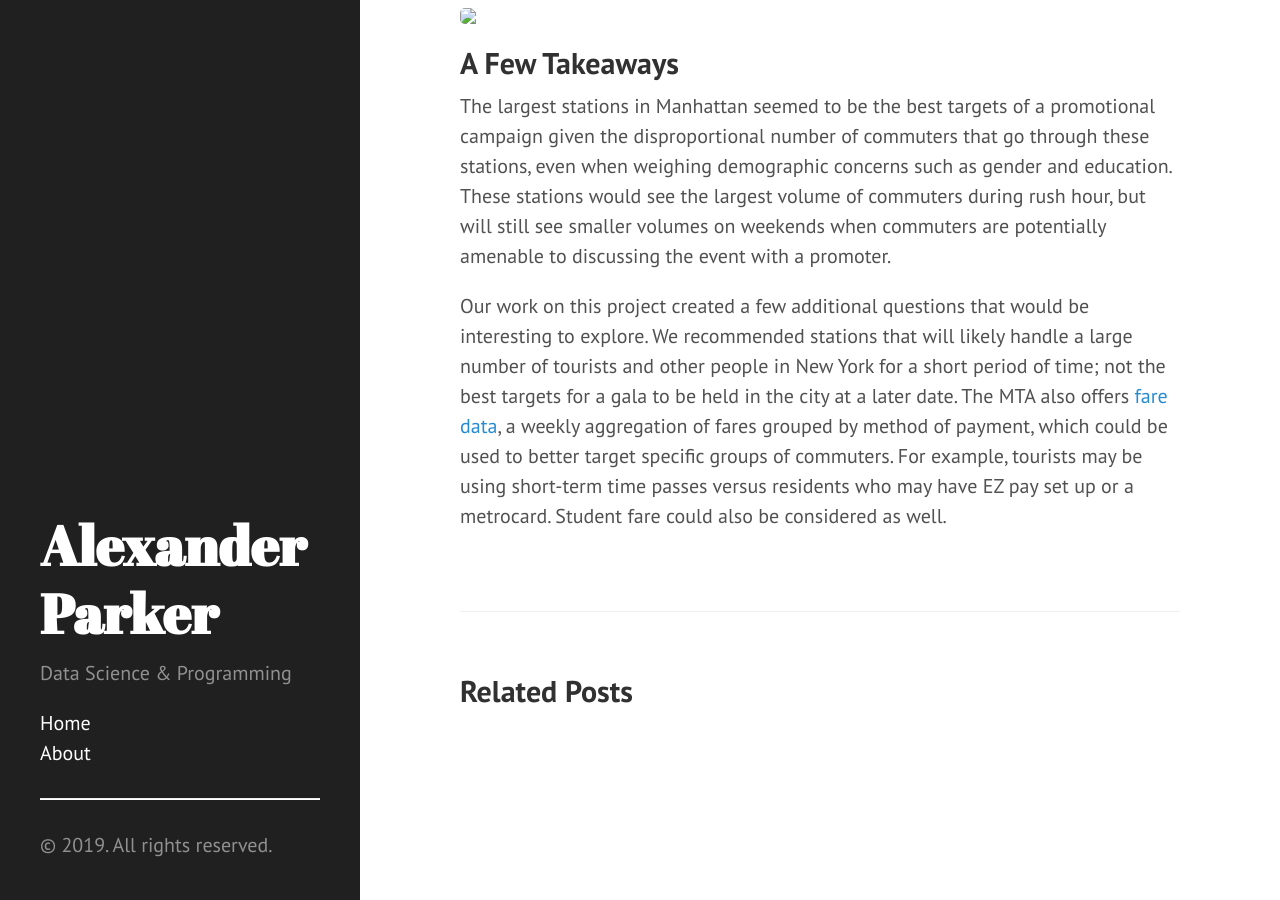
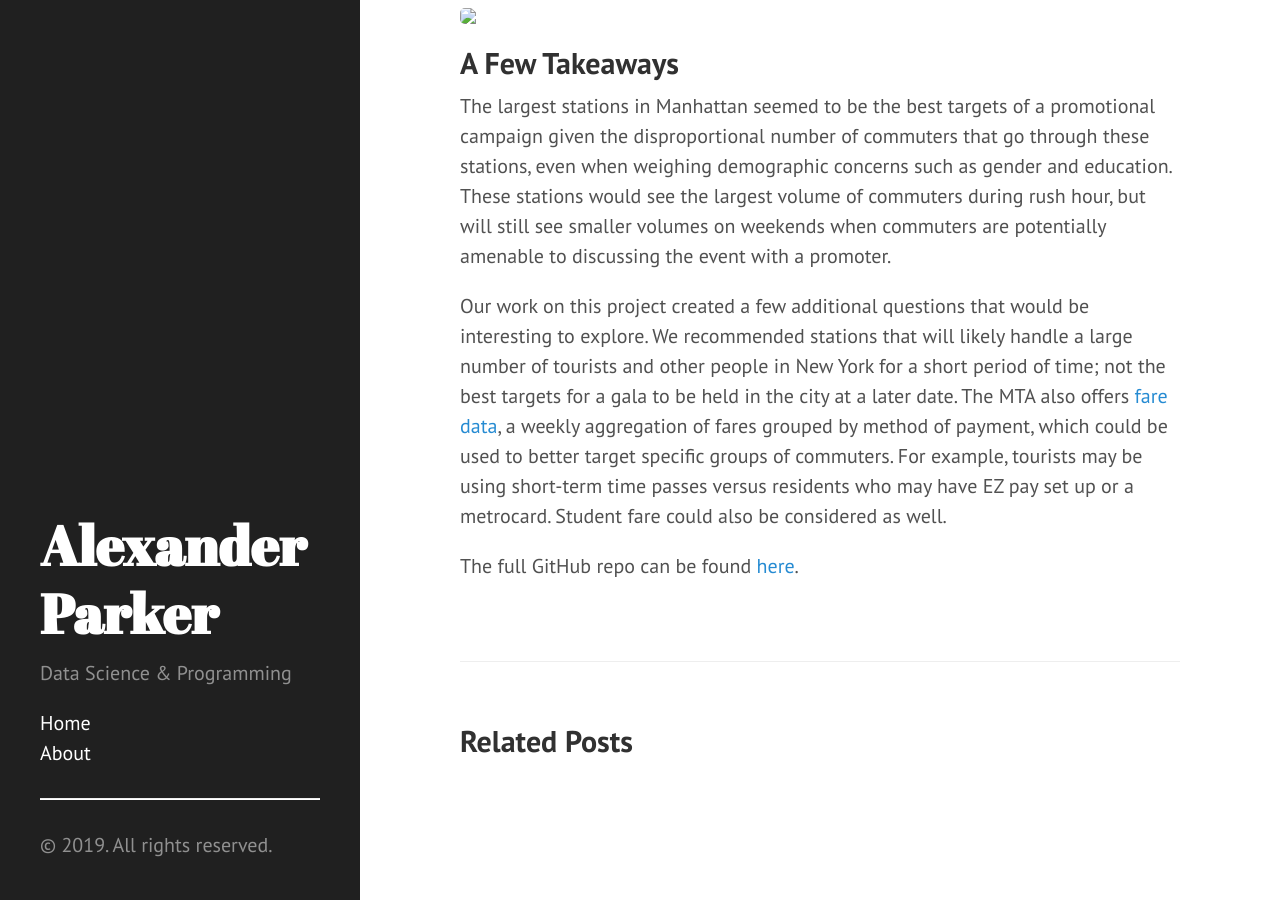
Before and after one commit to Alexander-Parker/OLD-Alexander-Parker.github.io, a Jekyll site: the page built from _posts/2019-07-09-New-York-Metro-Commuter-Analysis.md, in a window 1280 px wide and 900 px high, scrolled down 5127 px. Built offline with Jekyll 4.4.1, drawn with Linux system fonts in a browser that asks for light colours; Markdown is read by kramdown in place of the engine named in the settings.

Commit message:
moved http css to local

```diff
--- a/_posts/2019-07-09-New-York-Metro-Commuter-Analysis.md
+++ b/_posts/2019-07-09-New-York-Metro-Commuter-Analysis.md
@@ -138,3 +138,5 @@
 The largest stations in Manhattan seemed to be the best targets of a promotional campaign given the disproportional number of commuters that go through these stations, even when weighing demographic concerns such as gender and education. These stations would see the largest volume of commuters during rush hour, but will still see smaller volumes on weekends when commuters are potentially amenable to discussing the event with a promoter.
 
 Our work on this project created a few additional questions that would be interesting to explore. We recommended stations that will likely handle a large number of tourists and other people in New York for a short period of time; not the best targets for a gala to be held in the city at a later date. The MTA also offers [fare data](http://web.mta.info/developers/fare.html), a weekly aggregation of fares grouped by method of payment, which could be used to better target specific groups of commuters. For example, tourists may be using short-term time passes versus residents who may have EZ pay set up or a metrocard. Student fare could also be considered as well.
+
+The full GitHub repo can be found [here](https://github.com/Alexander-Parker/nyc-commuter-analysis).
--- a/public/html/time_map_byday.html
+++ b/public/html/time_map_byday.html
@@ -35,7 +35,7 @@
     <script src="https://rawcdn.githack.com/socib/Leaflet.TimeDimension/master/dist/leaflet.timedimension.min.js"></script>
     <script src="https://rawcdn.githack.com/python-visualization/folium/master/folium/templates/pa7_hm.min.js"></script>
     <script src="https://rawcdn.githack.com/pa7/heatmap.js/develop/plugins/leaflet-heatmap/leaflet-heatmap.js"></script>
-    <link rel="stylesheet" href="http://apps.socib.es/Leaflet.TimeDimension/dist/leaflet.timedimension.control.min.css"/>
+    <link rel="stylesheet" href="css/leaflet.timedimension.control.min.css"/>
 
             <script>
                 var TDHeatmap = L.TimeDimension.Layer.extend({
--- a/public/html/time_map_intra.html
+++ b/public/html/time_map_intra.html
@@ -35,7 +35,7 @@
     <script src="https://rawcdn.githack.com/socib/Leaflet.TimeDimension/master/dist/leaflet.timedimension.min.js"></script>
     <script src="https://rawcdn.githack.com/python-visualization/folium/master/folium/templates/pa7_hm.min.js"></script>
     <script src="https://rawcdn.githack.com/pa7/heatmap.js/develop/plugins/leaflet-heatmap/leaflet-heatmap.js"></script>
-    <link rel="stylesheet" href="http://apps.socib.es/Leaflet.TimeDimension/dist/leaflet.timedimension.control.min.css"/>
+    <link rel="stylesheet" href="css/leaflet.timedimension.control.min.css"/>
 
             <script>
                 var TDHeatmap = L.TimeDimension.Layer.extend({
```
Also changed, not shown: public/html/css/leaflet.timedimension.control.min.css (added).
